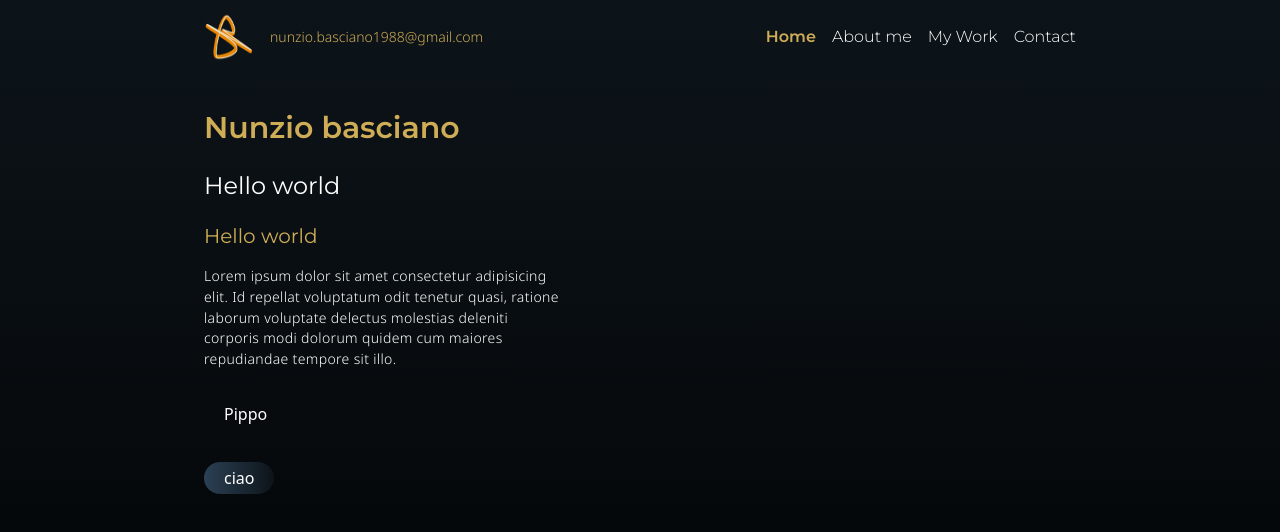
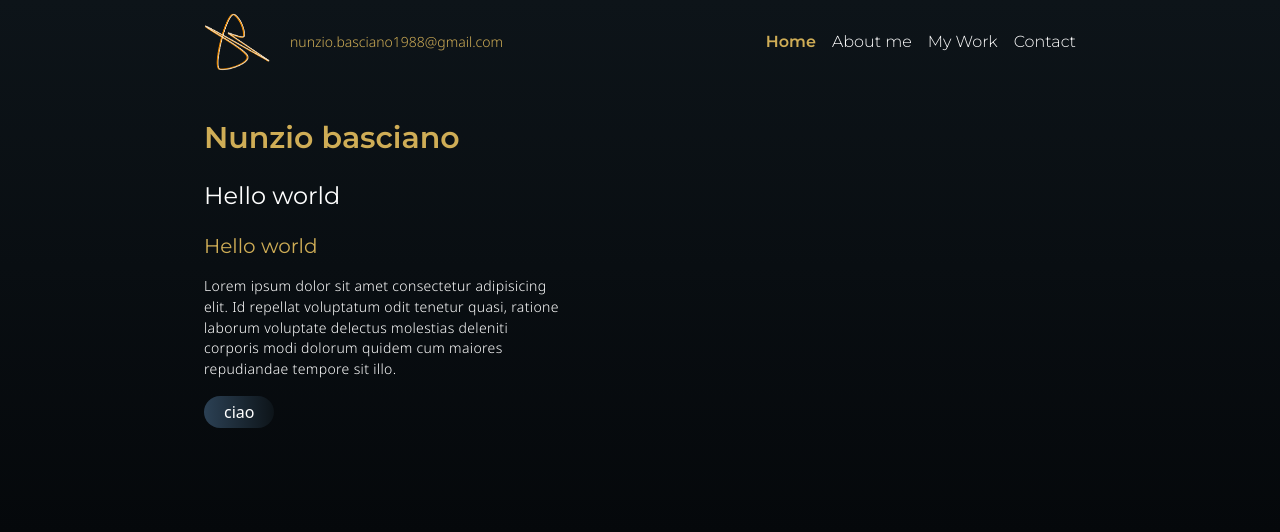
Before and after one commit to NunzioBasciano/portfolio, a Next.js app: page / in a window 1280 px wide. Shown: the top 532 px of the page. Built offline with nearby package versions, Linux system fonts and the light colour scheme.

Commit message:
fix: logo

```diff
--- a/app/components/Navbar.tsx
+++ b/app/components/Navbar.tsx
@@ -24,7 +24,7 @@ const Navbar = () => {
     <nav className="p-3 flex items-center justify-between ">
       {/* CONTAINER IMAGE/MAIL */}
       <div className="flex items-center gap-4">
-        <div className="w-[50px] h-[50px] relative overflow-hidden">
+        <div className="w-[70px] h-[60px] relative overflow-hidden">
           <Image src="/logo.png" alt="Foto di Nunzio Basciano" layout="fill" />
         </div>
         {/* LINK A FORM SECTION */}
--- a/app/page.tsx
+++ b/app/page.tsx
@@ -13,9 +13,6 @@ export default function Home() {
           molestias deleniti corporis modi dolorum quidem cum maiores
           repudiandae tempore sit illo.
         </p>
-        <div className="m-5 text-white transform transition-transform duration-300 ease hover:scale-200">
-          Pippo
-        </div>
         <button className="transition-transform duration-300 transform scale-100 hover:scale-110  mt-1 bg-[#0D1419] bg-gradient-to-r from-[var(--blue)] to-[var(--darkBlue)] text-white w-fit py-1 px-5 rounded-2xl">
           ciao
         </button>
```
Also changed, not shown: public/logo.png.
